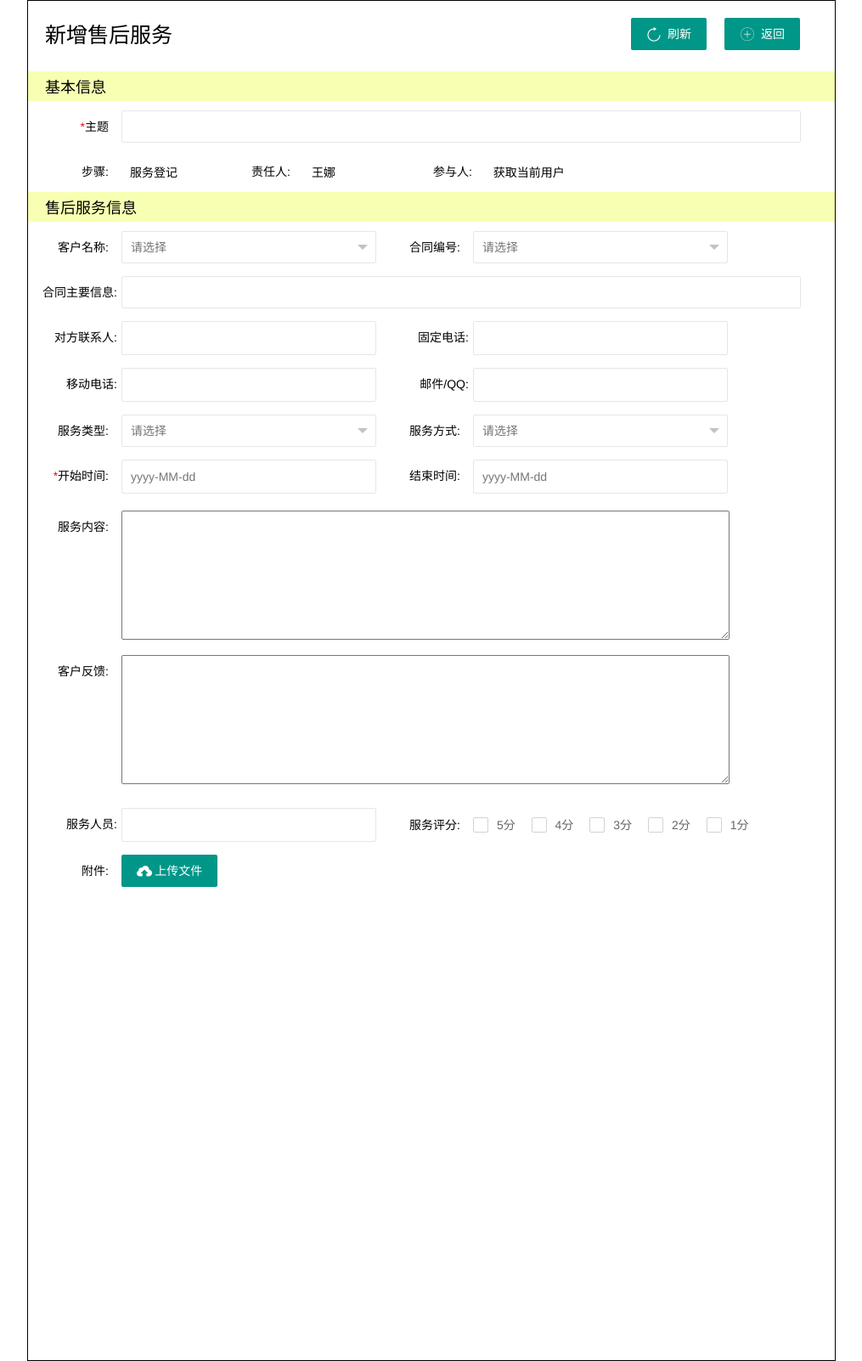
After one commit to zhangzhixins/crm, a Java web app: page /html/addaftersales.html in a window 1280 px wide. The commit adds this page. Shown: the whole page at 85% size, without its empty margins (224-1239 px from the left). Run offline with Spring Boot 4, a stand-in JSP engine, Linux system fonts and the light colour scheme; the project's own start-up code is not run, and a stand-in starts its controllers and pages; some libraries are stand-ins or nearby versions.

Commit message:
售后服务列表和新增页面

```diff
--- a/src/main/java/com/hy/crm/service/IAftersaleService.java
+++ b/src/main/java/com/hy/crm/service/IAftersaleService.java
@@ -1,7 +1,11 @@
 package com.hy.crm.service;
 
+import com.baomidou.mybatisplus.core.metadata.IPage;
 import com.hy.crm.pojo.Aftersale;
 import com.baomidou.mybatisplus.extension.service.IService;
+import com.hy.crm.pojo.vo.AftersaleExt;
+
+import java.util.List;
 
 /**
  * <p>
@@ -12,5 +16,5 @@ import com.baomidou.mybatisplus.extension.service.IService;
  * @since 2020-08-28
  */
 public interface IAftersaleService extends IService<Aftersale> {
-
+    public IPage<AftersaleExt> queryAll(String val, String keyWord, Integer page, Integer limit);
 }
--- a/src/main/webapp/html/2.html
+++ b/src/main/webapp/html/2.html
@@ -74,10 +74,10 @@
                 <a class="menuFA" href="javascript:void(0)" onclick="menuCAClick('tgls/iconfont.html',this)"><i class="layui-icon layui-icon-file"></i>我的合同</a>
             </li>
             <li>
-                <a class="menuFA" href="javascript:void(0)" onclick="menuCAClick('tgls/iconfont.html',this)"><i class="layui-icon layui-icon-template"></i>全部合同</a>
+                <a class="menuFA" href="javascript:void(0)" onclick="menuCAClick('',this)"><i class="layui-icon layui-icon-template"></i>全部合同</a>
             </li>
             <li>
-                <a class="menuFA" href="javascript:void(0)" onclick="menuCAClick('tgls/iconfont.html',this)"><i class="layui-icon layui-icon-headset"></i>售后服务</a>
+                <a class="menuFA" href="javascript:void(0)" onclick="menuCAClick('aftersales.html',this)"><i class="layui-icon layui-icon-headset"></i>售后服务</a>
             </li>
             <li>
                 <a class="menuFA" href="javascript:void(0)" onclick="menuCAClick('tgls/iconfont.html',this)"><i class="layui-icon layui-icon-chart"></i>统计分析</a>
--- /dev/null
+++ b/src/main/webapp/html/addaftersales.html
@@ -0,0 +1,274 @@
+<!DOCTYPE html>
+<html>
+<head>
+    <meta charset="utf-8">
+    <meta name="viewport" content="width=device-width, initial-scale=1, maximum-scale=1">
+    <link rel="stylesheet" href="/layui/css/layui.css">
+</head>
+<style>
+    .box{
+        Margin:20px;
+    }
+    .box1{
+        position: absolute;
+        left: 20%;
+        border: 1px black solid;
+        width: 950px;
+        height: 200%;
+    }
+    .box2{
+        background-color: #f8ffb3;
+        width: 100%;
+        height: 35px;
+    }
+    .box3{
+        position: relative;
+        top: 4px;
+        left: 20px;
+        font-size: 18px;
+    }
+    .box4{
+        position: relative;
+        top: 20px;
+    }
+    .box5{
+        width: 800px;
+    }
+    .box6{
+        border: none;
+        width: 100px;
+    }
+    .box7{
+        background-color: #f8ffb3;
+        width: 100%;
+        height: 35px;
+        position:absolute;
+        top: 225px;
+    }
+    .box8{
+         position: relative;
+         top: 4px;
+         left: 20px;
+         font-size: 18px;
+     }
+    .box9{
+        width:300px;
+        height: 25px;
+    }
+    .box10{
+        width: 100px;
+        position: absolute;
+        left: -10px;
+    }
+    .box11{
+         width:300px;
+         height: 40px;
+     }
+    .box12{
+        position: relative;
+        top: 40px;
+    }
+    .box13{
+        position: relative;
+        top: 50px;
+    }
+    .box14{
+        position: relative;
+        top: 50px;
+    }
+</style>
+<body>
+<div class="box1">
+    <form class="layui-form" action="">
+    <div class="layui-form-item box" ><!--页面头部信息-->
+        <div class="layui-inline" style="width: 200px;font-size: 25px;float: left">新增售后服务
+        </div>
+        <div class="layui-inline" style="width: 100px;float: right">
+            <button type="button" class="layui-btn">
+                <i class="layui-icon">&#xe608;</i> 返回
+            </button>
+        </div>
+        <div class="layui-inline" style="width: 100px;float: right">
+            <button type="button" class="layui-btn">
+                <i class="layui-icon">&#xe666;</i> 刷新
+            </button>
+        </div>
+    </div>
+    <div class="box2"><!--基本信息-->
+        <p class="box3">基本信息</p>
+        <div class="layui-form-item box4">
+            <label class="layui-form-label"><font color="red">*</font>主题</label>
+            <div class="layui-input-block">
+                <input type="text" name=""  autocomplete="off" class="layui-input box5">
+            </div>
+        </div>
+        <div class="layui-form-item layui-inline box4">
+            <label class="layui-form-label">步骤:</label>
+            <div class="layui-input-block">
+                <input type="text" name=""  value="服务登记" autocomplete="off" class="layui-input box6">
+            </div>
+        </div>
+        <div class="layui-form-item layui-inline box4">
+            <label class="layui-form-label">责任人:</label>
+            <div class="layui-input-block">
+                <input type="text" name=""  value="王娜" autocomplete="off" class="layui-input box6">
+            </div>
+        </div>
+        <div class="layui-form-item layui-inline box4">
+            <label class="layui-form-label">参与人:</label>
+            <div class="layui-input-block">
+                <input type="text" name=""  value="获取当前用户" autocomplete="off" class="layui-input box6">
+            </div>
+        </div>
+    </div>
+    <div class="box7"><!--售后服务信息-->
+        <p class="box8">
+            售后服务信息
+        </p>
+        <div class="layui-form-item box4 layui-inline">
+            <label class="layui-form-label">客户名称:</label>
+            <div class="layui-input-block box9">
+                <select name="interest" lay-filter="aihao">
+                    <option value="">请选择</option>
+                    <option value="0">写作</option>
+                </select>
+            </div>
+        </div>
+        <div class="layui-form-item box4 layui-inline">
+            <label class="layui-form-label">合同编号:</label>
+            <div class="layui-input-block box9">
+                <select name="interest" lay-filter="aihao">
+                    <option value="">请选择</option>
+                    <option value="0">写作</option>
+                </select>
+            </div>
+        </div>
+        <div class="layui-form-item box4">
+            <label class="layui-form-label box10">合同主要信息:</label>
+            <div class="layui-input-block">
+                <input type="text" name=""  autocomplete="off" class="layui-input box5">
+            </div>
+        </div>
+        <div class="layui-form-item layui-inline box4">
+            <label class="layui-form-label box10">对方联系人:</label>
+            <div class="layui-input-block">
+                <input type="text" name=""  autocomplete="off" class="layui-input box11">
+            </div>
+        </div>
+        <div class="layui-form-item layui-inline box4">
+            <label class="layui-form-label box10">固定电话:</label>
+            <div class="layui-input-block">
+                <input type="text" name=""  autocomplete="off" class="layui-input box11">
+            </div>
+        </div>
+        <div class="layui-form-item layui-inline box4">
+            <label class="layui-form-label box10">移动电话:</label>
+            <div class="layui-input-block">
+                <input type="text" name=""  autocomplete="off" class="layui-input box11">
+            </div>
+        </div>
+        <div class="layui-form-item layui-inline box4">
+            <label class="layui-form-label box10">邮件/QQ:</label>
+            <div class="layui-input-block">
+                <input type="text" name=""  autocomplete="off" class="layui-input box11">
+            </div>
+        </div>
+        <div class="layui-form-item box4 layui-inline">
+            <label class="layui-form-label">服务类型:</label>
+            <div class="layui-input-block box9">
+                <select name="interest" lay-filter="aihao">
+                    <option value="">请选择</option>
+                    <option value="0">写作</option>
+                </select>
+            </div>
+        </div>
+        <div class="layui-form-item box4 layui-inline">
+            <label class="layui-form-label">服务方式:</label>
+            <div class="layui-input-block box9">
+                <select name="interest" lay-filter="aihao">
+                    <option value="">请选择</option>
+                    <option value="0">写作</option>
+                </select>
+            </div>
+        </div>
+        <div class="layui-inline box4">
+            <label class="layui-form-label"><font color="red">*</font>开始时间:</label>
+            <div class="layui-input-inline">
+                <input type="text" name="date" id="test1" lay-verify="date" placeholder="yyyy-MM-dd" autocomplete="off" class="layui-input box11">
+            </div>
+        </div>
+        <div class="layui-inline box4">
+            <label class="layui-form-label">结束时间:</label>
+            <div class="layui-input-inline">
+                <input type="text" name="date" id="test2" lay-verify="date" placeholder="yyyy-MM-dd" autocomplete="off" class="layui-input box11">
+            </div>
+        </div>
+        <div class="layui-form-item box12">
+            <label class="layui-form-label">服务内容:</label>
+            <div class="layui-input-block">
+                <textarea  name="" type="text/plain" style="width:85%;height:150px"></textarea>
+            </div>
+        </div>
+        <div class="layui-form-item box12">
+            <label class="layui-form-label">客户反馈:</label>
+            <div class="layui-input-block">
+                <textarea  name="" type="text/plain" style="width:85%;height:150px"></textarea>
+            </div>
+        </div>
+        <div class="layui-form-item layui-inline box13">
+            <label class="layui-form-label box10">服务人员:</label>
+            <div class="layui-input-block">
+                <input type="text" name=""  autocomplete="off" class="layui-input box11">
+            </div>
+        </div>
+        <div class="layui-form-item layui-inline box13">
+            <label class="layui-form-label">服务评分:</label>
+            <div class="layui-input-block">
+                <input type="checkbox" lay-skin="primary" name="" title="5分">
+                <input type="checkbox" lay-skin="primary" name="" title="4分">
+                <input type="checkbox" lay-skin="primary" name="" title="3分">
+                <input type="checkbox" lay-skin="primary" name="" title="2分">
+                <input type="checkbox" lay-skin="primary" name="" title="1分">
+            </div>
+        </div>
+        <div class="layui-form-item layui-inline box14">
+            <label class="layui-form-label">附件:</label>
+            <div class="layui-input-block">
+                <button type="button" class="layui-btn" id="test3">
+                    <i class="layui-icon">&#xe67c;</i>上传文件
+                </button>
+            </div>
+        </div>
+    </div>
+    </form>
+</div>
+
+<!-- 你的HTML代码 -->
+<script src="/layui/layui.js"></script>
+<script>
+    //一般直接写在一个js文件中
+    layui.use(['layer', 'form','table','jquery','laydate','upload'], function(){
+        var layer = layui.layer
+            ,form = layui.form
+            ,table = layui.table
+            ,$=layui.jquery
+            ,laydate = layui.laydate
+            ,upload = layui.upload;
+
+        //时间
+        laydate.render({
+            elem: '#test1' //指定元素
+        });
+        laydate.render({
+            elem: '#test2' //指定元素
+        });
+        //预加载函数
+        $(function () {
+
+
+        })
+
+    });
+</script>
+</body>
+</html>
```
Also changed, not shown: src/main/java/com/hy/crm/controller/AftersaleController.java (+24 -1 lines), src/main/java/com/hy/crm/mapper/AftersaleMapper.java (+17 -0 lines), src/main/java/com/hy/crm/pojo/vo/AftersaleExt.java (added, +171 -0 lines), src/main/java/com/hy/crm/service/impl/AftersaleServiceImpl.java (+23 -0 lines), src/main/java/com/hy/crm/utils/SqlUtils.java (added, +15 -0 lines), src/main/webapp/html/aftersales.html (added, +149 -0 lines).
